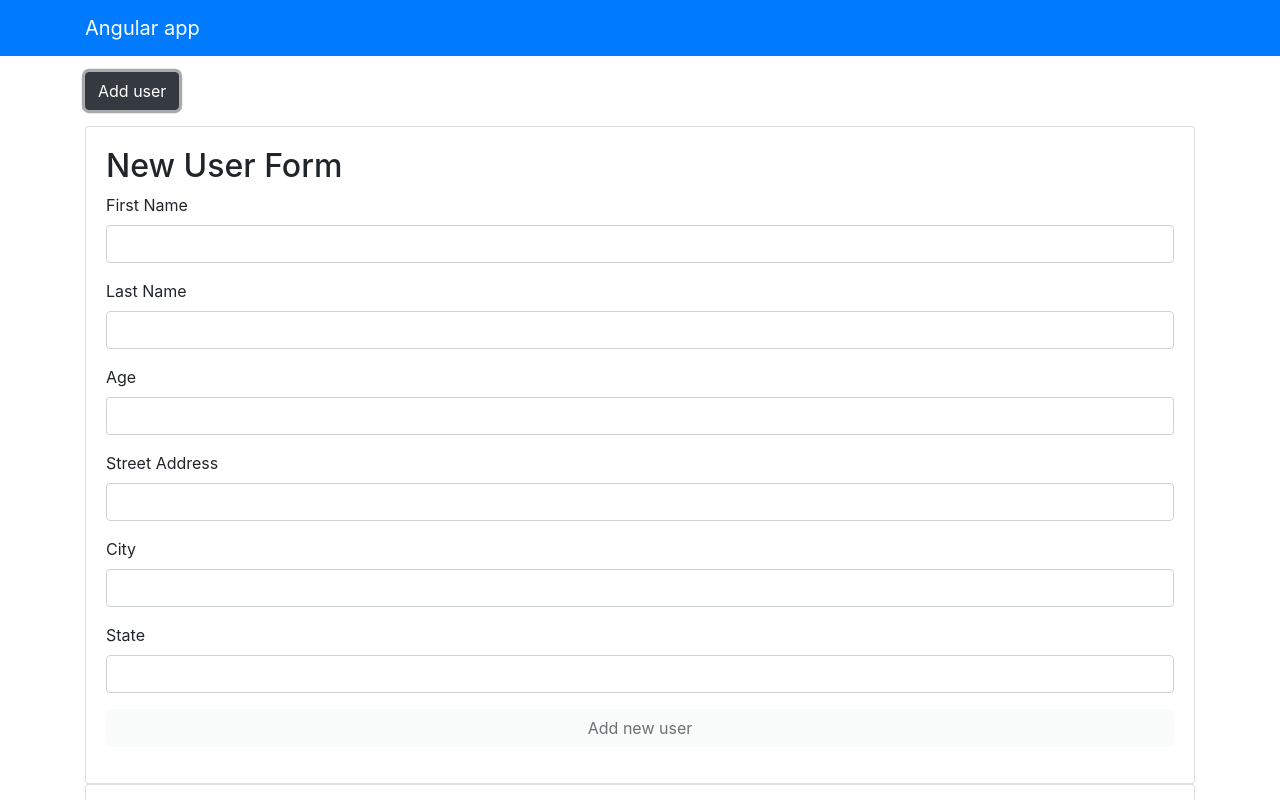
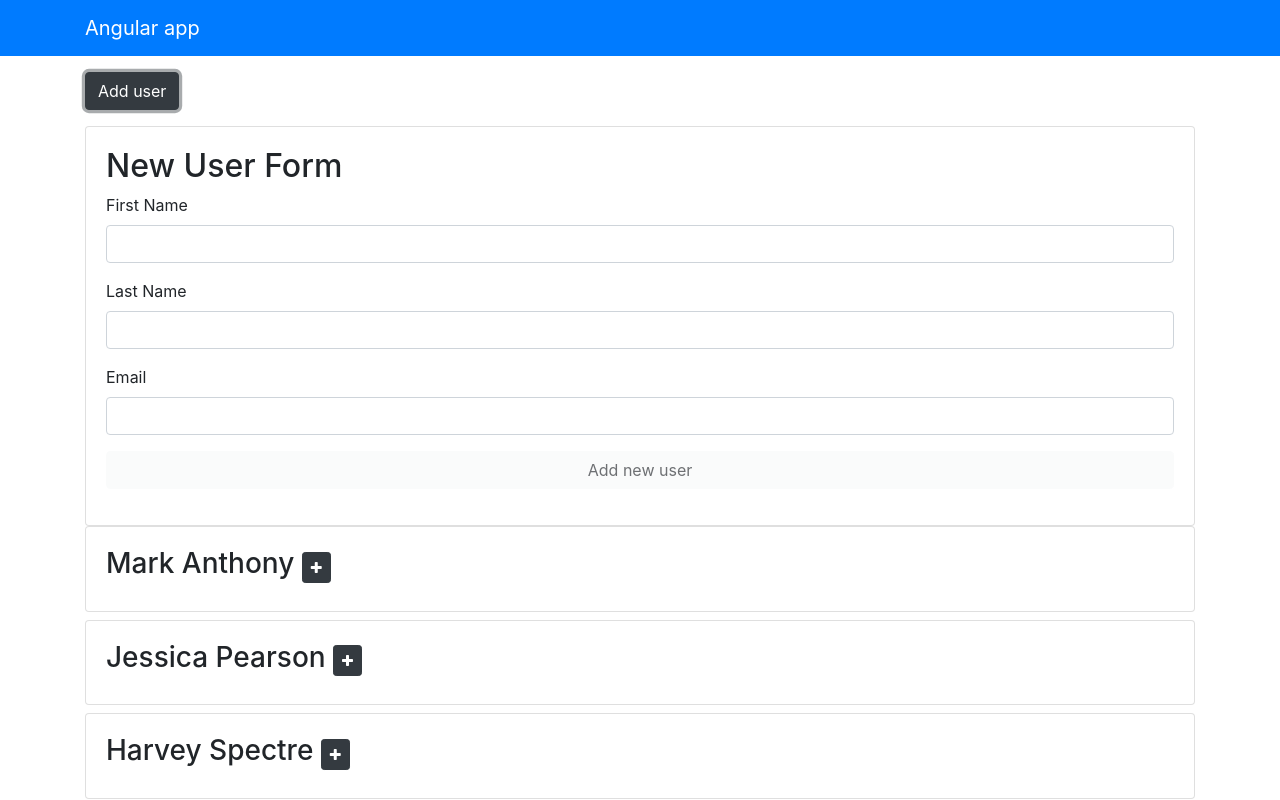
Before and after one commit to VisheshSingh/angular-practice-work, an Angular app: page / in a window 1280 px wide. Both pictures are taken after a click on the button "Add user". Shown: the top 800 px of the page. Built offline with nearby package versions, Linux system fonts and the light colour scheme.

Commit message:
Component cleanup

```diff
--- a/src/app/components/users/users.component.html
+++ b/src/app/components/users/users.component.html
@@ -11,34 +11,21 @@
       <input type="text" class="form-control" [(ngModel)]="user.lastName" name="lastName">
     </div>
     <div class="form-group">
-      <label>Age</label>
-      <input type="number" class="form-control" [(ngModel)]="user.age" name="age">
+      <label>Email</label>
+      <input type="email" class="form-control" [(ngModel)]="user.email" name="email">
     </div>
-    <div class="form-group">
-      <label>Street Address</label>
-      <input type="text" class="form-control" [(ngModel)]="user.address.street" name="street">
-    </div>
-    <div class="form-group">
-      <label>City</label>
-      <input type="text" class="form-control" [(ngModel)]="user.address.city" name="city">
-    </div>
-    <div class="form-group">
-      <label>State</label>
-      <input type="text" class="form-control" [(ngModel)]="user.address.state" name="state">
-    </div>
-    <button (click)="addUser()" [disabled]="user.firstName == '' || user.lastName == ''" class="btn btn-light btn-block mb-3">Add
+
+    <button [disabled]="user.firstName == '' || user.lastName == ''" class="btn btn-light btn-block mb-3">Add
       new user</button>
   </form>
 </div>
 
 <ul class="list-unstyled" *ngIf="loaded && users?.length > 0">
   <li *ngFor="let user of users" class="card card-body mb-2" [class.bg-light]="user.isActive">
-    <h3 [ngStyle]="currentStyles">{{ user.firstName }} {{ user.lastName }} <small *ngIf="user.age && user.address"><button
-          (click)="toggleHide(user)" class="btn btn-dark btn-sm"><i [ngClass]="user.hide ? 'fa fa-plus' : 'fa fa-minus'"></i></button></small></h3>
-    <ul *ngIf="!user.hide && user.age && user.address" class="list-group">
-      <li class="list-group-item">Age: {{ user.age }}</li>
-      <li class="list-group-item">Address: {{ user.address.street }}, {{ user.address.city }}, {{
-        user.address.state}}</li>
+    <h3 [ngStyle]="currentStyles">{{ user.firstName }} {{ user.lastName }} <small><button (click)="toggleHide(user)"
+          class="btn btn-dark btn-sm"><i [ngClass]="user.hide ? 'fa fa-plus' : 'fa fa-minus'"></i></button></small></h3>
+    <ul *ngIf="!user.hide" class="list-group">
+      <li class="list-group-item">Email: {{ user.email }}</li>
       <li class="list-group-item">Registered: {{ user.registered | date:"longDate" }}</li>
     </ul>
   </li>
--- a/src/app/components/users/users.component.ts
+++ b/src/app/components/users/users.component.ts
@@ -11,12 +11,7 @@ export class UsersComponent implements OnInit {
   user: User = {
     firstName: "",
     lastName: "",
-    age: null,
-    address: {
-      street: "",
-      city: "",
-      state: ""
-    }
+    email: ""
   };
   users: User[];
   showExtended: boolean = true;
@@ -31,36 +26,21 @@ export class UsersComponent implements OnInit {
       {
         firstName: "Mark",
         lastName: "Anthony",
-        age: 31,
-        address: {
-          street: "3 Horizon lane",
-          city: "Dallas",
-          state: "TX"
-        },
+        email: "mark@sparx.com",
         registered: new Date("01/02/2014 08:30:00"),
         hide: true
       },
       {
         firstName: "Jessica",
         lastName: "Pearson",
-        age: 37,
-        address: {
-          street: "BlueFox Avenue",
-          city: "Princeton",
-          state: "NJ"
-        },
+        email: "pearson@gmail.com",
         registered: new Date("06/21/2015 02:12:45"),
         hide: true
       },
       {
         firstName: "Harvey",
         lastName: "Spectre",
-        age: 24,
-        address: {
-          street: "1240 Greenbelt Blvd",
-          city: "Cincinnati",
-          state: "OH"
-        },
+        email: "Harvey@dontmesswithme.in",
         registered: new Date("09/10/2015 10:45:36"),
         hide: true
       }
@@ -68,22 +48,17 @@ export class UsersComponent implements OnInit {
     this.loaded = true;
   }
 
-  addUser() {
-    this.user.isActive = true;
-    this.user.registered = new Date();
-    this.users.unshift(this.user);
+  // addUser() {
+  //   this.user.isActive = true;
+  //   this.user.registered = new Date();
+  //   this.users.unshift(this.user);
 
-    this.user = {
-      firstName: "",
-      lastName: "",
-      age: null,
-      address: {
-        street: "",
-        city: "",
-        state: ""
-      }
-    };
-  }
+  //   this.user = {
+  //     firstName: "",
+  //     lastName: "",
+  //     email: ""
+  //   };
+  // }
 
   toggleHide(user: User) {
     user.hide = !user.hide;
```
Also changed, not shown: src/app/models/User.ts (+1 -6 lines).
